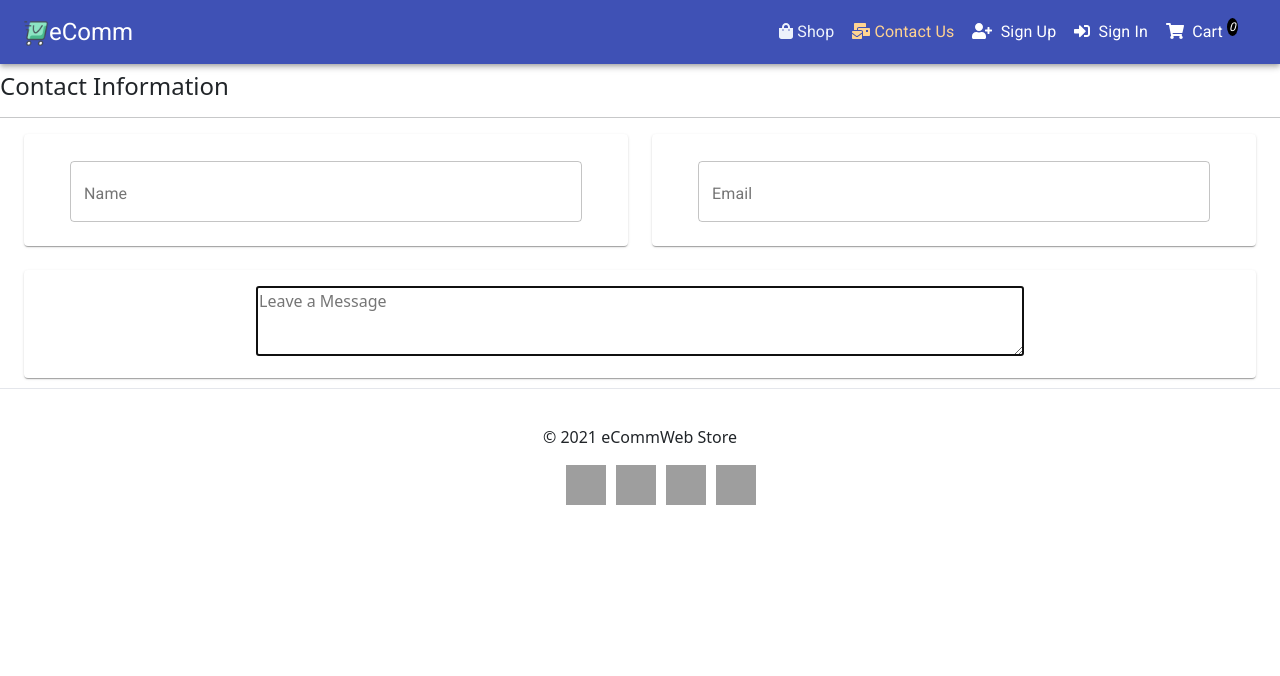
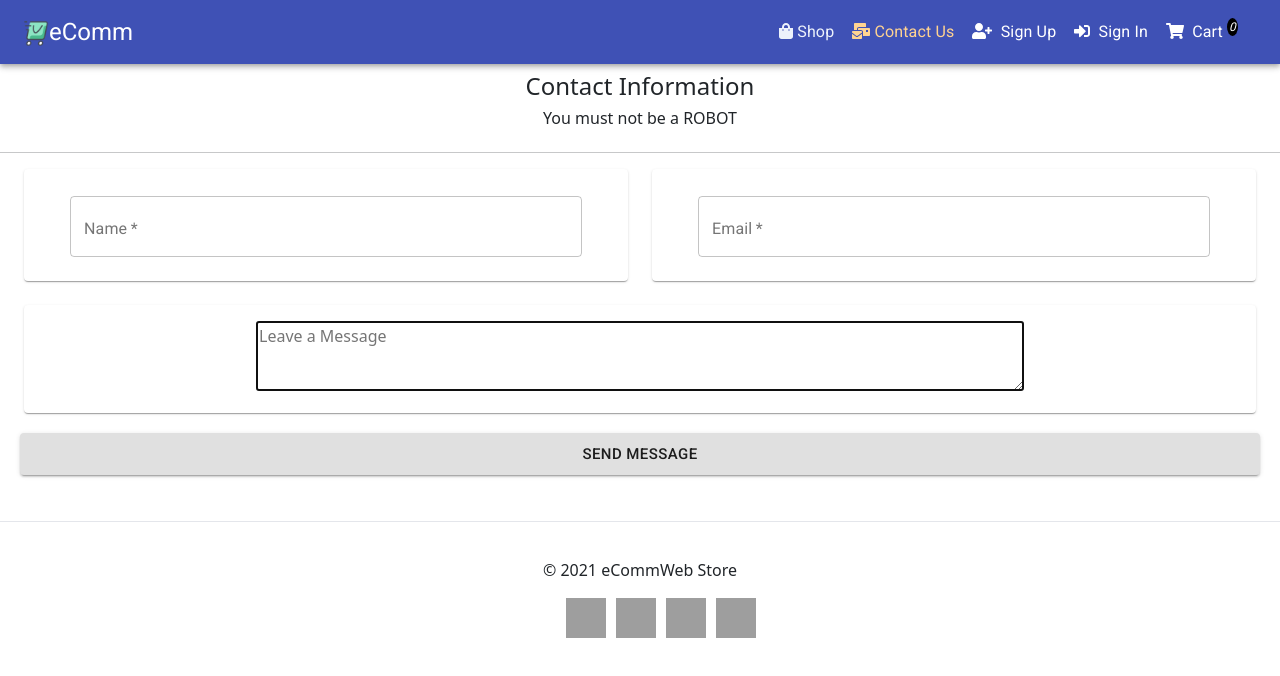
Before and after one commit to SilvinPradhan/eCommWeb, a React (Create React App) app in the folder ecomm-client/: page /getintouch in a window 1280 px wide. Shown: the top 676 px of the page. Built offline with nearby package versions, Linux system fonts and the light colour scheme; grey boxes are pictures that could not be loaded.

Commit message:
implemented contact form in the frontend for contacting the admin

```diff
--- a/ecomm-client/src/core/contactus/ContactUs.js
+++ b/ecomm-client/src/core/contactus/ContactUs.js
@@ -1,33 +1,77 @@
 import React, {useState} from 'react'
 import {Link} from "react-router-dom";
 import {emailContactForm} from '../../actions/form'
-import {Grid, TextareaAutosize, TextField, Paper, Container} from '@material-ui/core'
+import {Grid, TextareaAutosize, TextField, Paper, Container, Typography, Button} from '@material-ui/core'
 import {TextFieldsSharp} from "@material-ui/icons";
 import {makeStyles} from '@material-ui/core/styles';
 
 const useStyles = makeStyles((theme) => ({
     root: {
         flexGrow: 1,
-        marginBottom: '10px'
+        marginBottom: '50px'
     },
     paper: {
         padding: theme.spacing(2),
         textAlign: 'center',
         color: theme.palette.text.secondary,
     },
+    button: {
+        margin: theme.spacing(1),
+    },
 }));
 
 const ContactUs = () => {
     const classes = useStyles();
+    const [values, setValues] = useState({
+        message: '',
+        name: '',
+        email: '',
+        sent: false,
+        buttonText: 'Send Message',
+        success: false,
+        error: false
+    });
+    const {message, name, email, sent, buttonText, success, error} = values;
 
     const handleSubmit = (e) => {
         e.preventDefault()
+        setValues({...values, buttonText: 'Sending...'});
+        emailContactForm({name, email, message}).then(data => {
+            if (data.error) {
+                setValues({...values, error: data.error});
+            } else {
+                setValues({
+                    ...values,
+                    sent: true,
+                    name: '',
+                    email: '',
+                    message: '',
+                    buttonText: 'Sent',
+                    success: data.success
+                });
+            }
+        });
     }
+    const handleChange = name => e => {
+        setValues({...values, [name]: e.target.value, error: false, success: false, buttonText: 'Send Message'});
+    };
+
+    const showSuccessMessage = () => success && <div className="alert alert-info">Thank you for contacting us.</div>;
+
+    const showErrorMessage = () => (
+        <div className="alert alert-danger" style={{display: error ? '' : 'none'}}>
+            {error}
+        </div>
+    );
 
     return (
         <React.Fragment>
             <div className={classes.root}>
-                <h4 className="text-align-center justify-content-center mt-2 mb-2">Contact Information</h4>
+                <div style={{display: "flex", justifyContent: 'center', alignItems: 'center', flexDirection: 'column'}}
+                     className="mb-2 mt-2">
+                    <h4>Contact Information</h4>
+                    <h6> You must not be a ROBOT</h6>
+                </div>
                 <hr/>
                 <Container>
                     <form onSubmit={handleSubmit}>
@@ -38,8 +82,12 @@ const ContactUs = () => {
                                                margin="normal"
                                                label="Name"
                                                name="name"
+                                               onChange={handleChange('name')}
+                                               value={name}
                                                fullwidth={"true"}
-                                               autoFocus/>
+                                               autoFocus
+                                               required
+                                    />
                                 </Paper>
                             </Grid>
                             <Grid item xs={12} sm={6}>
@@ -49,8 +97,10 @@ const ContactUs = () => {
                                                margin="normal"
                                                label="Email"
                                                name="email"
+                                               onChange={handleChange('email')}
+                                               value={email}
                                                fullwidth={"true"}
-                                               autoFocus/>
+                                               autoFocus required/>
                                 </Paper>
                             </Grid>
                             <Grid item xs={12}>
@@ -61,13 +111,21 @@ const ContactUs = () => {
                                                       placeholder={"Leave a Message"}
                                                       name="message"
                                                       fullwidth={"true"}
-                                                      autoFocus/>
+                                                      autoFocus
+                                                      value={message}
+                                                      onChange={handleChange('message')}
+                                                      required/>
                                 </Paper>
                             </Grid>
+                            <Button variant="contained"
+                                    color="default"
+                                    fullWidth={true}
+                                    size={"large"}
+                                    className={classes.button} type='submit'>{buttonText}
+                            </Button>
                         </Grid>
                     </form>
                 </Container>
-
             </div>
         </React.Fragment>
     )
```
